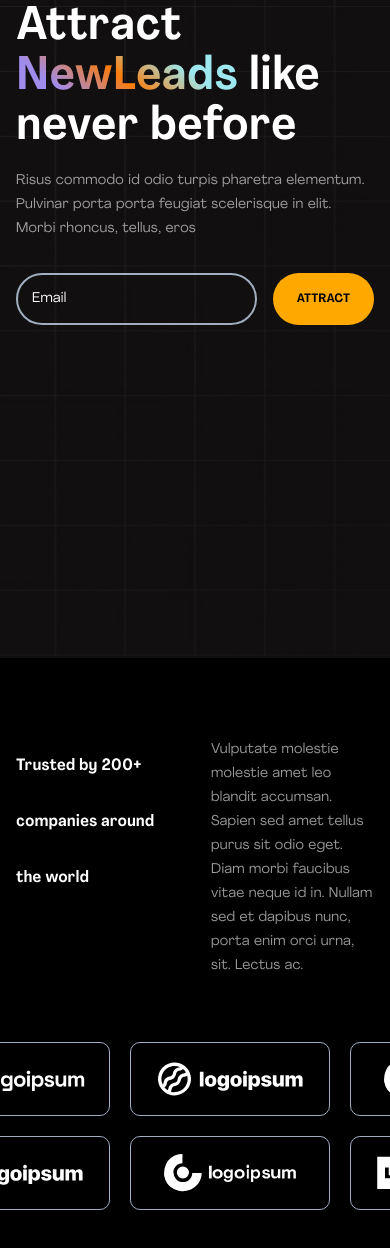
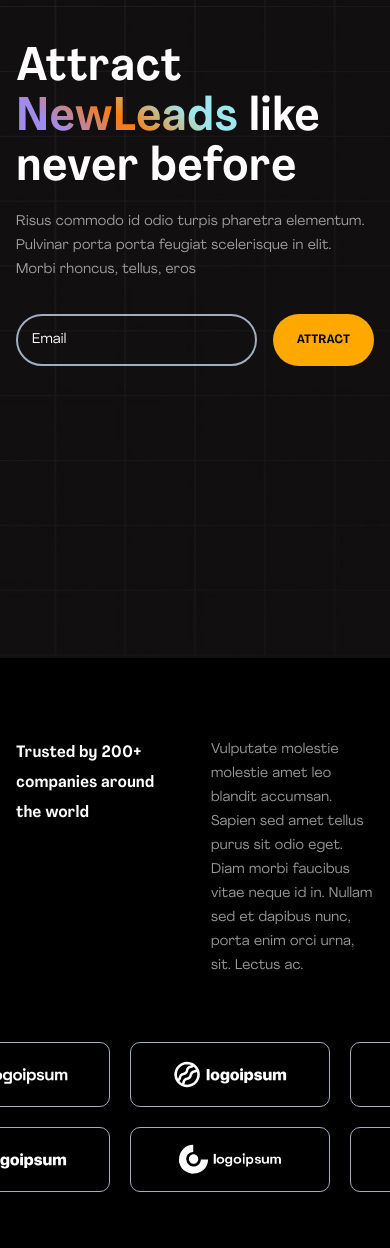
Before and after one commit to Ilinik/Agency-landing, a website built with Vite: page index.html in a window 390 px wide. Shown: the part 186-1434 px from the top of the page. Built offline with nearby package versions, Linux system fonts and the light colour scheme.

Commit message:
feat: change text line height

```diff
--- a/src/styles/blocks/companies.scss
+++ b/src/styles/blocks/companies.scss
@@ -115,3 +115,30 @@
     }
   }
 }
+
+@media (max-width: 1024px) {
+  .companies {
+    &__title {
+      line-height: 40px;
+    }
+  }
+}
+
+@media (max-width: 768px) {
+  .companies {
+    &__title {
+      line-height: 30px;
+    }
+  }
+
+  .scroll {
+    &__top,
+    &__bottom {
+      height: 65px;
+    }
+
+    &__item {
+      height: 65px;
+    }
+  }
+}
--- a/src/styles/blocks/hero.scss
+++ b/src/styles/blocks/hero.scss
@@ -22,7 +22,7 @@
   }
 
   &__wrapper {
-    margin-top: 99px;
+    margin-top: 100px;
     display: flex;
     flex-direction: column;
     max-width: 523px;
@@ -119,6 +119,9 @@
 
 @media (max-width: 1024px) {
   .hero {
+    &__wrapper {
+      margin-top: 140px;
+    }
     &__title {
       line-height: 60px;
     }
```
